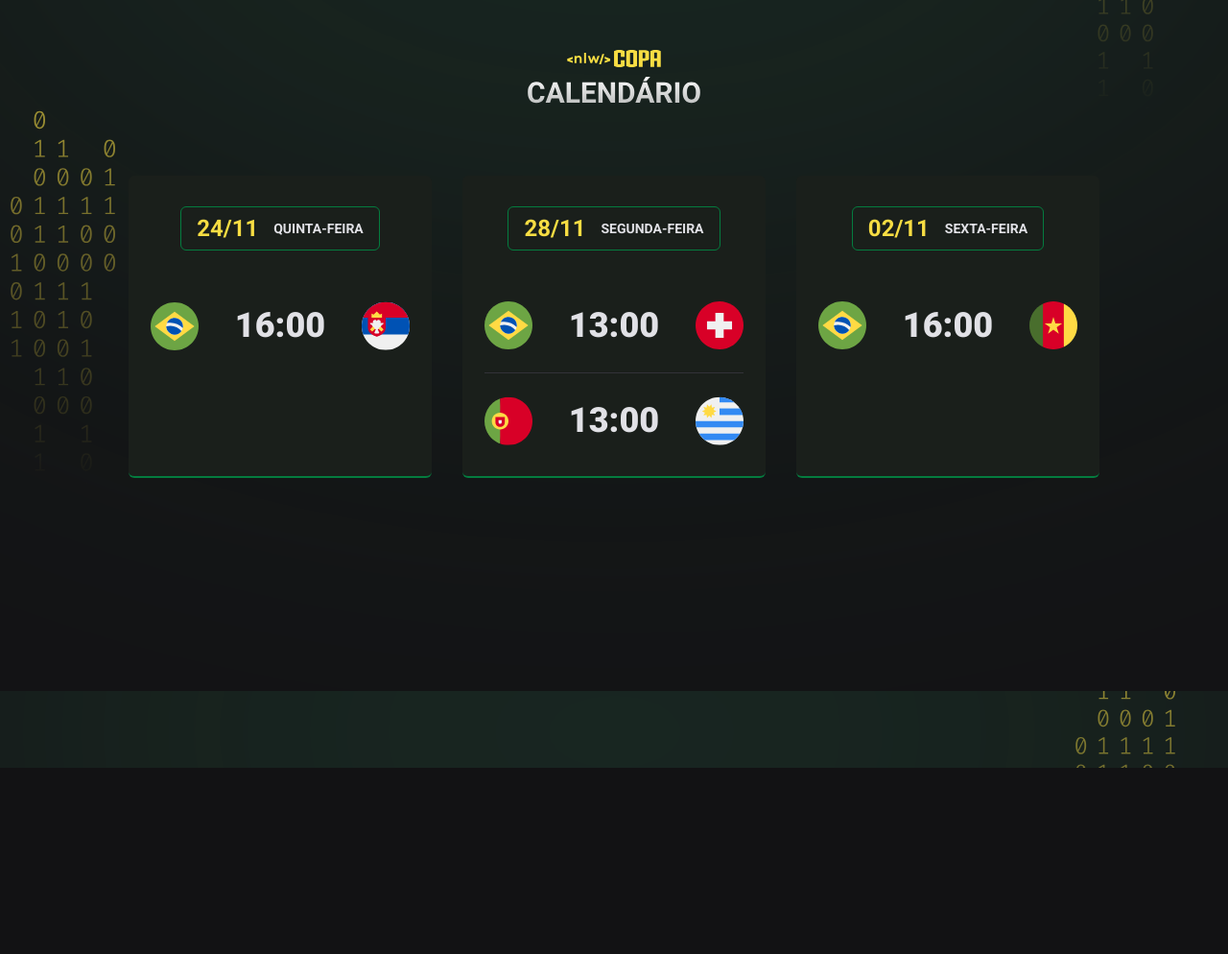
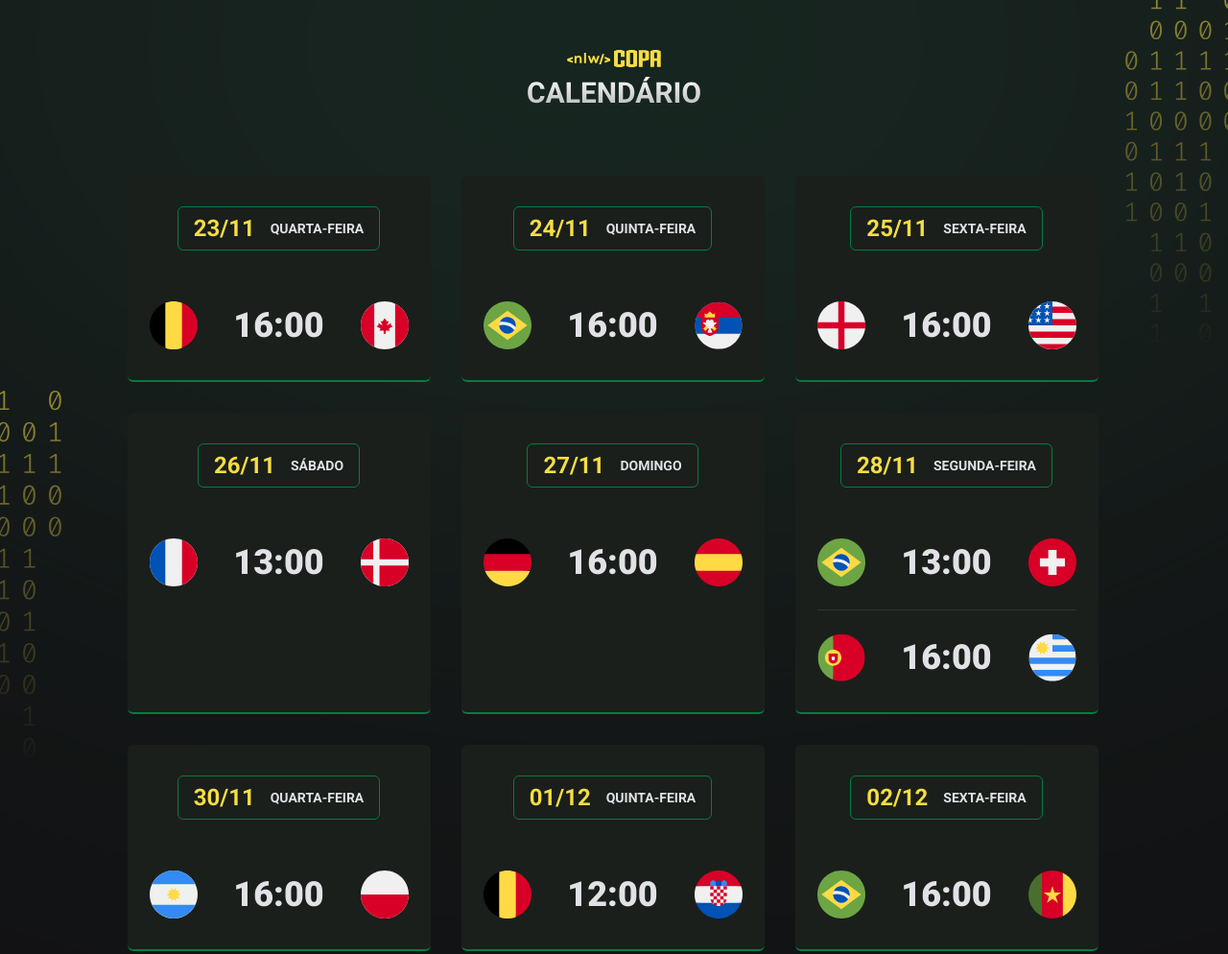
Before and after one commit to KauePadilhaAlves/nlw-copa, a plain HTML site: page index.html in a window 1280 px wide. Shown: the whole page at 96% size. Before the commit the page ends 800 px from the top, so only its background shows below. Drawn offline with Linux system fonts and the light colour scheme.

Commit message:
atualização dos jogos

```diff
--- a/main.js
+++ b/main.js
@@ -10,7 +10,7 @@ function createGame(player1, hour, player2){
 
 let delay = -0.4;
 function createCard(date, day, games) {
-  delay = delay + 0.4;
+  delay = delay + 0.3;
   return `
     <div class="card" style="animation-delay: ${delay}s">
     <h2>${date}<span>${day}</span></h2>
@@ -22,19 +22,49 @@ function createCard(date, day, games) {
 }
 
 document.querySelector("#cards").innerHTML =
+createCard(
+  "23/11",
+  "quarta-feira",
+  createGame("belgium", "16:00", "canada")
+  ) +
+createCard(
+  "24/11",
+  "quinta-feira",
+  createGame("brazil", "16:00", "serbia")
+  ) +
+createCard(
+  "25/11",
+  "sexta-feira",
+  createGame("england", "16:00", "unitedStates")
+  ) +
+createCard(
+  "26/11",
+  "sábado",
+  createGame("france", "13:00", "denmark")
+  ) +
   createCard(
-    "24/11",
-    "quinta-feira",
-    createGame("brazil", "16:00", "serbia")
+    "27/11",
+    "Domingo",
+    createGame("germany", "16:00", "spain")
   ) +
   createCard(
     "28/11",
     "segunda-feira",
     createGame("brazil", "13:00", "switzerland") +
-    createGame("portugal", "13:00", "uruguay")
+    createGame("portugal", "16:00", "uruguay")
   ) +
   createCard(
-    "02/11",
+    "30/11",
+    "quarta-feira",
+    createGame("argentina", "16:00", "poland")
+  ) +
+  createCard(
+    "01/12",
+    "quinta-feira",
+    createGame("belgium", "12:00", "croatia")
+  ) +
+  createCard(
+    "02/12",
     "sexta-feira",
     createGame("brazil", "16:00", "cameroon")
   )
--- a/style.css
+++ b/style.css
@@ -24,20 +24,25 @@ body.green {
 ul {
   list-style: none;
 }
+ul li img{
+  width: 50px;
+  height: 50px;
+}
 body * {
   font-family: "Roboto", sans-serif;
 }
 body {
   background-color: #121214;
   background-image: var(--bg);
-  background-position: center;
-  background-repeat: no repeat;
+  background-position: top center;
+  background-repeat: no-repeat;
   background-size: cover;
 }
 #app {
   width: fit-content;
   margin: auto;
   padding-top: 52px;
+  padding-bottom: 52px;
 }
 header {
   margin-bottom: 63px;
```
Also changed, not shown: assets/icon-argentina.svg (added), assets/icon-belgium.svg (added), assets/icon-canada.svg (added), assets/icon-croatia.svg (added), assets/icon-denmark.svg (added), assets/icon-england.svg (added), assets/icon-france.svg (added), assets/icon-germany.svg (added), assets/icon-poland.svg (added), assets/icon-spain.svg (added), assets/icon-unitedStates.svg (added).
